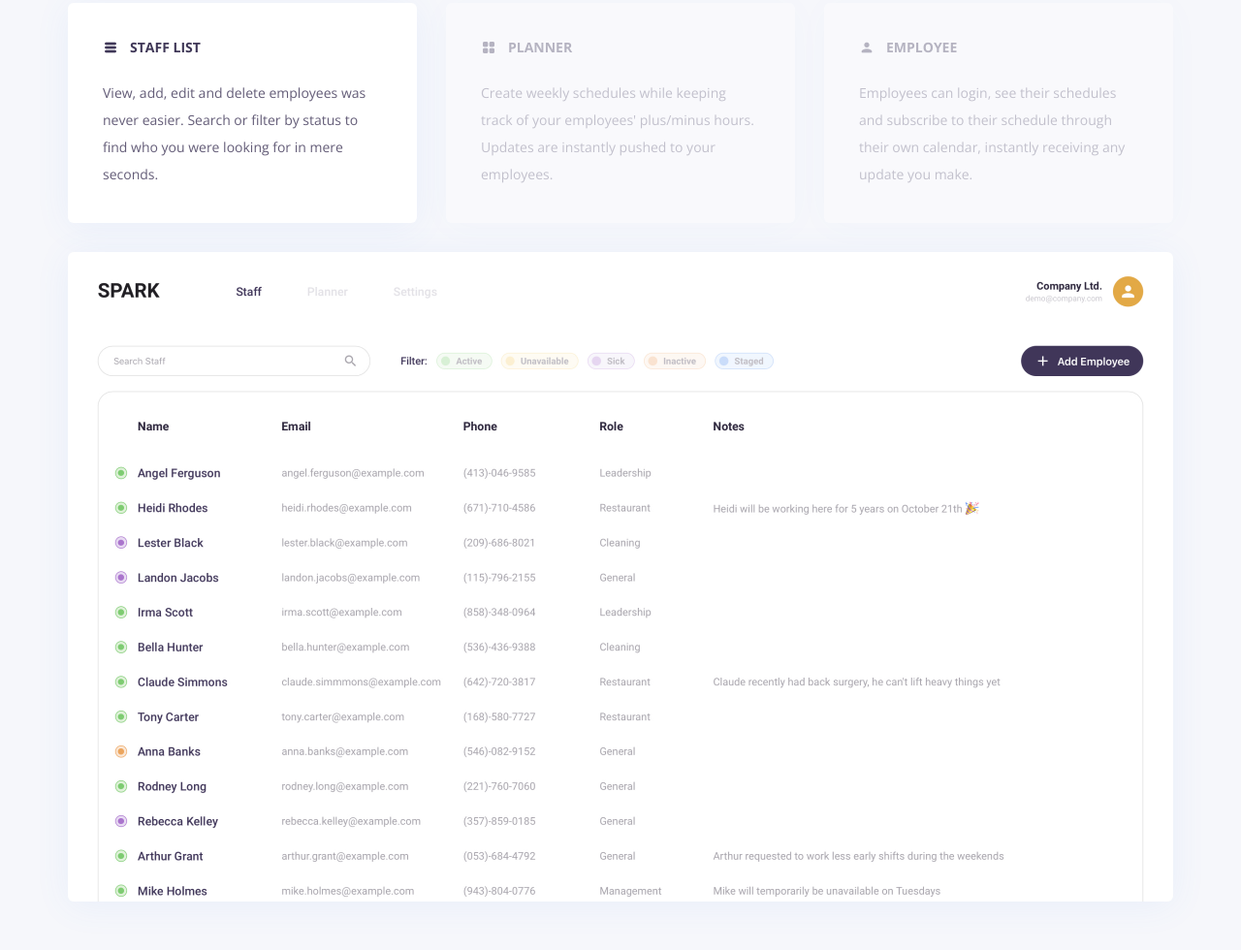
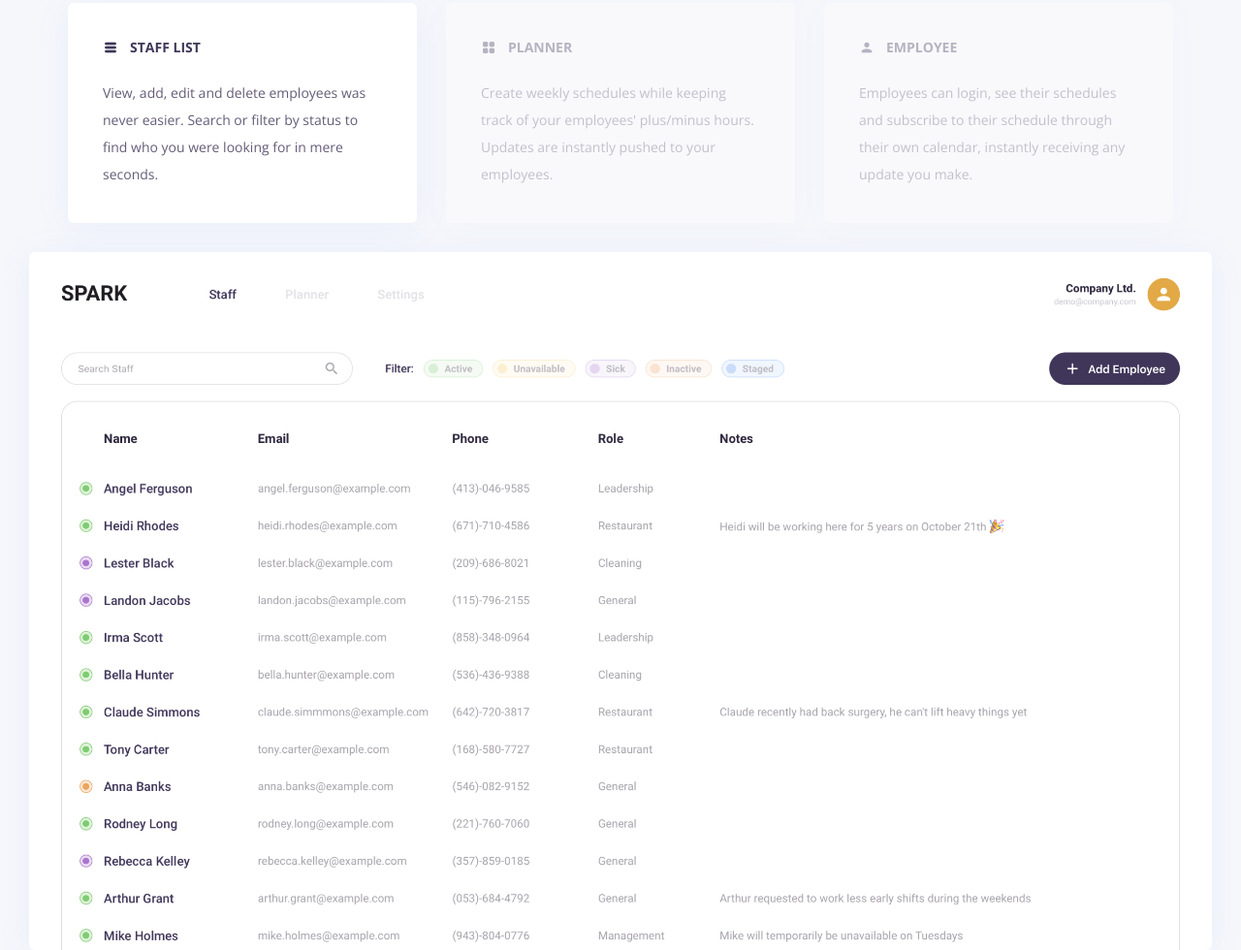
Before and after one commit to robvanbakel/spark-website, a plain HTML site: page index.html in a window 1280 px wide. Shown: the part 814-1794 px from the top of the page at 97% size. Drawn offline with nearby package versions, Linux system fonts and the light colour scheme.

Commit message:
Add wide option for container

```diff
--- a/index.html
+++ b/index.html
@@ -72,6 +72,8 @@
               </p>
             </div>
           </div>
+        </div>
+        <div class="container wide">
           <div class="view-display">
             <img src="./img/view_staff.jpg" />
           </div>
--- a/styles/main.scss
+++ b/styles/main.scss
@@ -35,6 +35,9 @@ body {
   max-width: 1200px;
   padding: 0 30px;
   margin: 0 auto;
+  &.wide {
+    max-width: 1440px;
+  }
 }
 
 h1 {
@@ -222,7 +225,7 @@ main {
       border-radius: 6px;
       box-shadow: $shadow;
       overflow: hidden;
-      max-height: 670px;
+      max-height: 720px;
       img {
         width: 100%;
       }
```
Also changed, not shown: styles/main.css.
